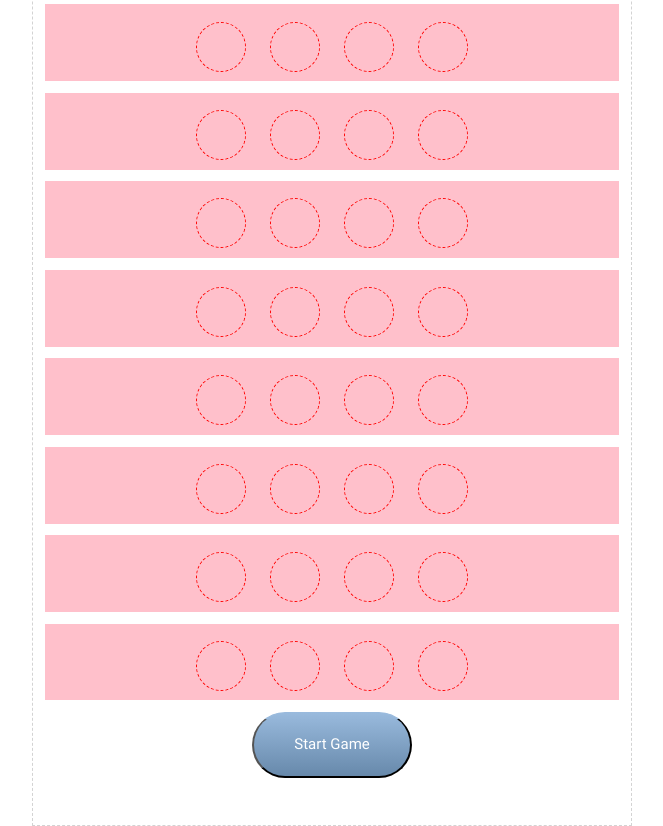
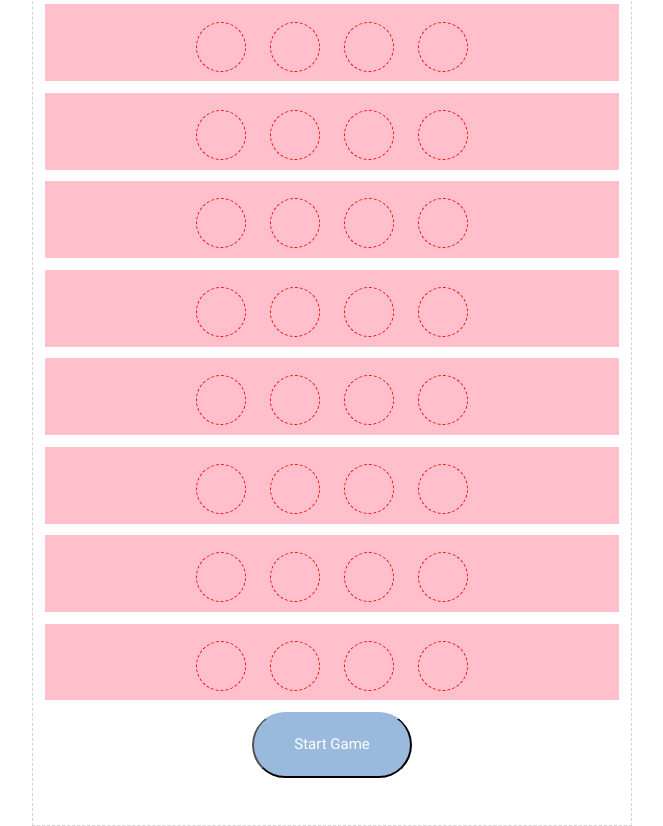
Before and after one commit to danheyward/mastermind, a plain HTML site: page index.html in a window 1280 px wide. Shown: the part 437-1263 px from the top of the page, without its empty margins (308-971 px from the left). Drawn offline with nearby package versions, Linux system fonts and the light colour scheme.

Commit message:
removed gradient from start button styling

```diff
--- a/style.css
+++ b/style.css
@@ -101,29 +101,18 @@ header, main {
 /* Buttons */
 .btn-start {
   border-top: 1px solid #99badd;
-  background: #6789ab;
-  background: -webkit-gradient(linear, left top, left bottom, from(#99badd), to(#6789ab));
-  background: -webkit-linear-gradient(top, #99badd, #6789ab);
-  background: -moz-linear-gradient(top, #99badd, #6789ab);
-  background: -ms-linear-gradient(top, #99badd, #6789ab);
-  background: -o-linear-gradient(top, #99badd, #6789ab);
+  background: #99badd;
   padding: 20px 40px;
   -webkit-border-radius: 40px;
   -moz-border-radius: 40px;
   border-radius: 40px;
-  /* -webkit-box-shadow: rgba(0,0,0,1) 0 1px 0;
-  -moz-box-shadow: rgba(0,0,0,1) 0 1px 0;
-  box-shadow: rgba(0,0,0,1) 0 1px 0; */
-  /* text-shadow: rgba(0,0,0,.4) 0 1px 0; */
   color: #ffffff;
   font-size: 15px;
-  /* font-family: 'Lucida Grande', Helvetica, Arial, Sans-Serif; */
   text-decoration: none;
   vertical-align: middle;
 }
 
 .btn-start:hover {
-  /* border-top-color: #ffffff; */
   background: #ffffff;
   color: #99badd;
 }
@@ -132,7 +121,6 @@ header, main {
   border-top-color: #99badd;
   background: #99badd;
 }
-
 
 .btn-guess {
   display: none;
```
